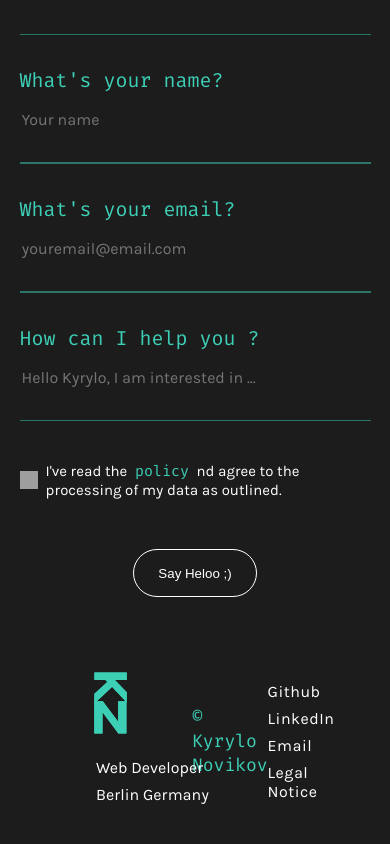
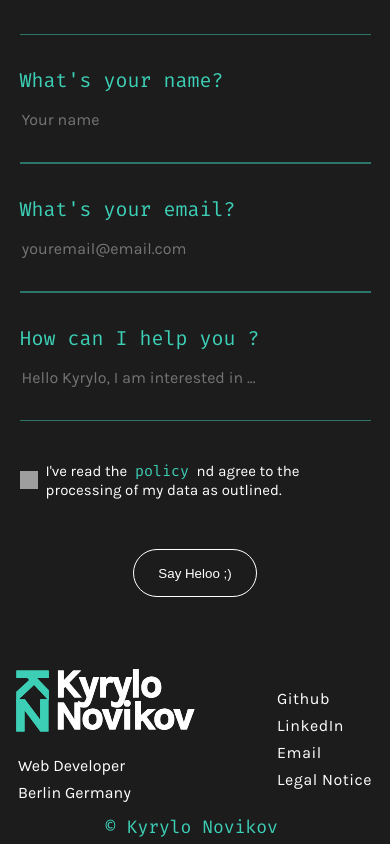
Before and after one commit to Kyrylo-Novikov/Portfolio, an Angular app: page / in a window 390 px wide. Shown: the part 4613-5457 px from the top of the page. Built offline with nearby package versions, Linux system fonts and the light colour scheme; grey boxes are pictures that could not be loaded.

Commit message:
refactor(letter-name): adjust visibility on smaller displays used in header and footer

```diff
--- a/src/app/shared/footer/footer.component.html
+++ b/src/app/shared/footer/footer.component.html
@@ -1,8 +1,8 @@
 <section>
   <div class="footer-wrapper">
-    <div>
+    <div class="footer-info">
       <div>
-        <app-letter-name></app-letter-name>
+        <app-letter-name [hideNameOnMobile]="false"></app-letter-name>
       </div>
       <div class="info-footer">
         <p>Web Developer</p>
--- a/src/app/shared/footer/footer.component.scss
+++ b/src/app/shared/footer/footer.component.scss
@@ -8,13 +8,17 @@ section {
   align-items: center;
   .footer-wrapper {
     padding: 0 96px;
-    bottom: 40px;
+    bottom: 42px;
     position: absolute;
     min-height: 126px;
     max-width: calc(1920px - 192px);
     @extend .d-flex-align-c;
     justify-content: space-between;
-    width: calc(100% - 192px);
+    width: 100%;
+    .footer-info {
+      width: 100px;
+      height: 10px;
+    }
     .links-to,
     .info-footer {
       @extend .d-flex-dirc-c;
@@ -23,7 +27,7 @@ section {
     .info-footer {
       position: absolute;
       bottom: 0;
-      left: 0;
+      // left: 0;
     }
     .footer-name > p {
       @include font(FiraCode, var(--fontSize-2), 400, var(--color-1));
@@ -59,5 +63,27 @@ section {
 app-letter-name {
   position: absolute;
   top: 0;
-  left: 0;
+  // left: 0;
 }
+
+@media (max-width: 800px) {
+  section {
+    .footer-wrapper {
+      padding: 0 56px;
+      .footer-name {
+        position: absolute;
+        top: 120%;
+        left: 50%;
+        transform: translate(-50%, -50%);
+        min-width: 180px;
+      }
+    }
+  }
+}
+@media (max-width: 400px) {
+  section {
+    .footer-wrapper {
+      padding: 0 18px;
+    }
+  }
+}
--- a/src/app/shared/header/header.component.html
+++ b/src/app/shared/header/header.component.html
@@ -4,6 +4,6 @@
     <app-nav-mobile></app-nav-mobile>
   </div>
   <div class="header-right">
-    <app-letter-name></app-letter-name>
+    <app-letter-name [hideNameOnMobile]="true"></app-letter-name>
   </div>
 </header>
```
